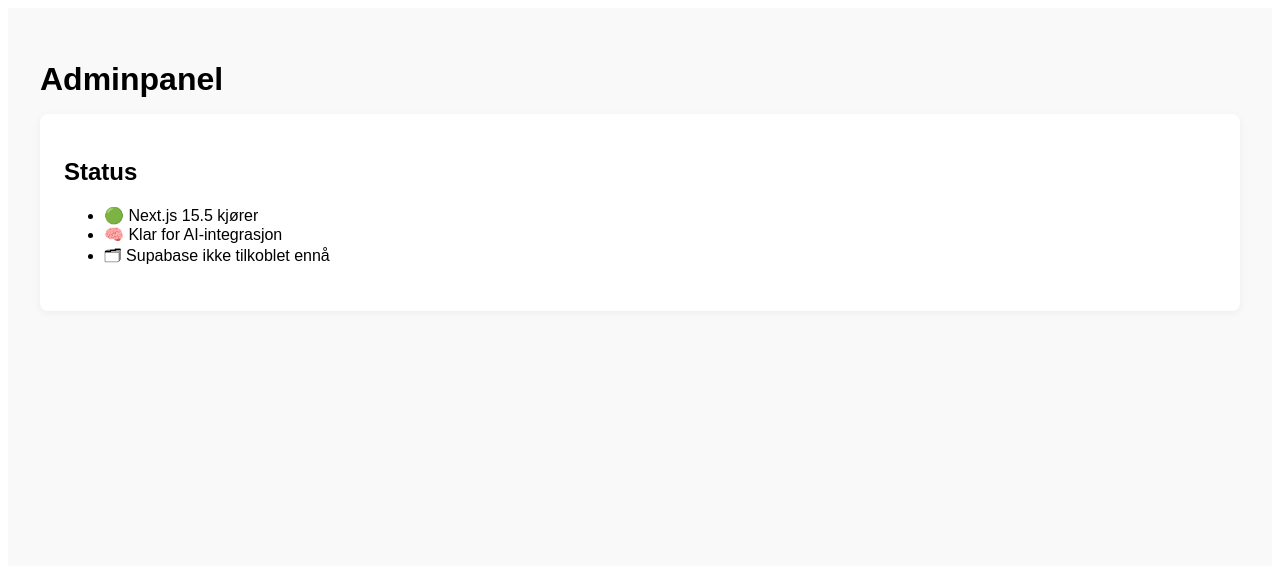
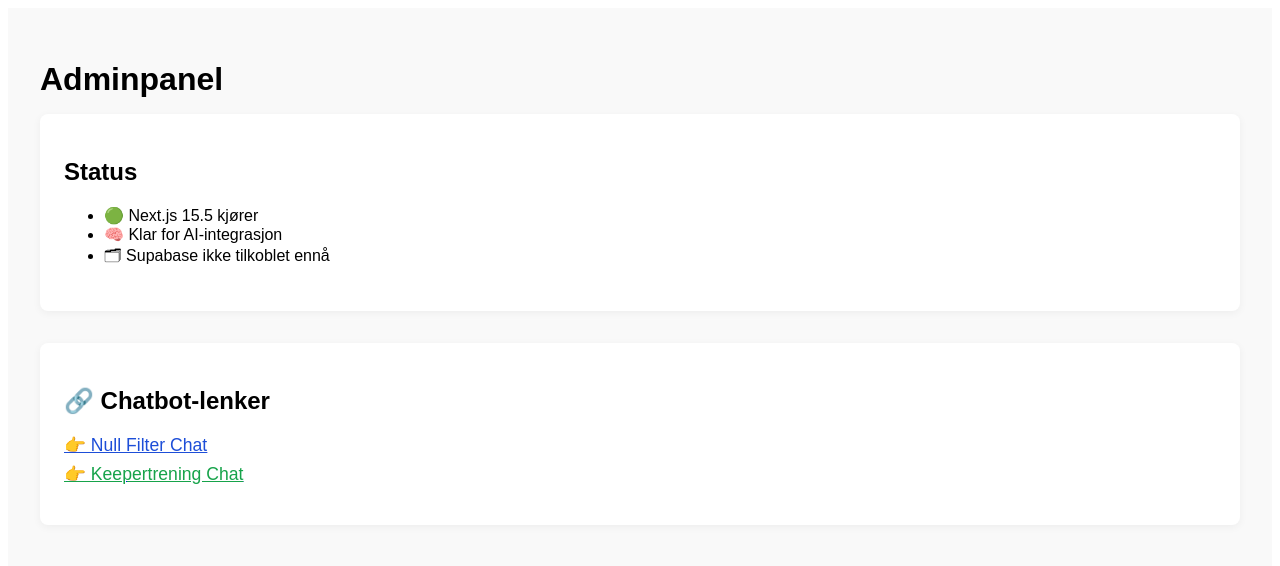
Before and after one commit to mortenhoelno/Nullfilter-admin, a Next.js app: page / in a window 1280 px wide. Shown: the top 566 px of the page. Built offline with nearby package versions, Linux system fonts and the light colour scheme.

Commit message:
Update index.js

```diff
--- a/pages/index.js
+++ b/pages/index.js
@@ -1,3 +1,7 @@
+// Fil: pages/index.js
+
+import Link from "next/link";
+
 export default function Dashboard() {
   return (
     <main style={{
@@ -12,7 +16,8 @@ export default function Dashboard() {
         background: "white",
         padding: "1.5rem",
         borderRadius: "8px",
-        boxShadow: "0 2px 8px rgba(0,0,0,0.05)"
+        boxShadow: "0 2px 8px rgba(0,0,0,0.05)",
+        marginBottom: "2rem"
       }}>
         <h2>Status</h2>
         <ul>
@@ -21,6 +26,39 @@ export default function Dashboard() {
           <li>🗂 Supabase ikke tilkoblet ennå</li>
         </ul>
       </section>
+
+      <section style={{
+        background: "white",
+        padding: "1.5rem",
+        borderRadius: "8px",
+        boxShadow: "0 2px 8px rgba(0,0,0,0.05)"
+      }}>
+        <h2>🔗 Chatbot-lenker</h2>
+        <ul style={{ listStyle: "none", padding: 0, marginTop: "1rem" }}>
+          <li>
+            <Link href="/chat-nullfilter">
+              <a style={{
+                color: "#1d4ed8",
+                textDecoration: "underline",
+                fontSize: "1.1rem"
+              }}>
+                👉 Null Filter Chat
+              </a>
+            </Link>
+          </li>
+          <li style={{ marginTop: "0.5rem" }}>
+            <Link href="/chat-keepertrening">
+              <a style={{
+                color: "#16a34a",
+                textDecoration: "underline",
+                fontSize: "1.1rem"
+              }}>
+                👉 Keepertrening Chat
+              </a>
+            </Link>
+          </li>
+        </ul>
+      </section>
     </main>
   );
 }
```
